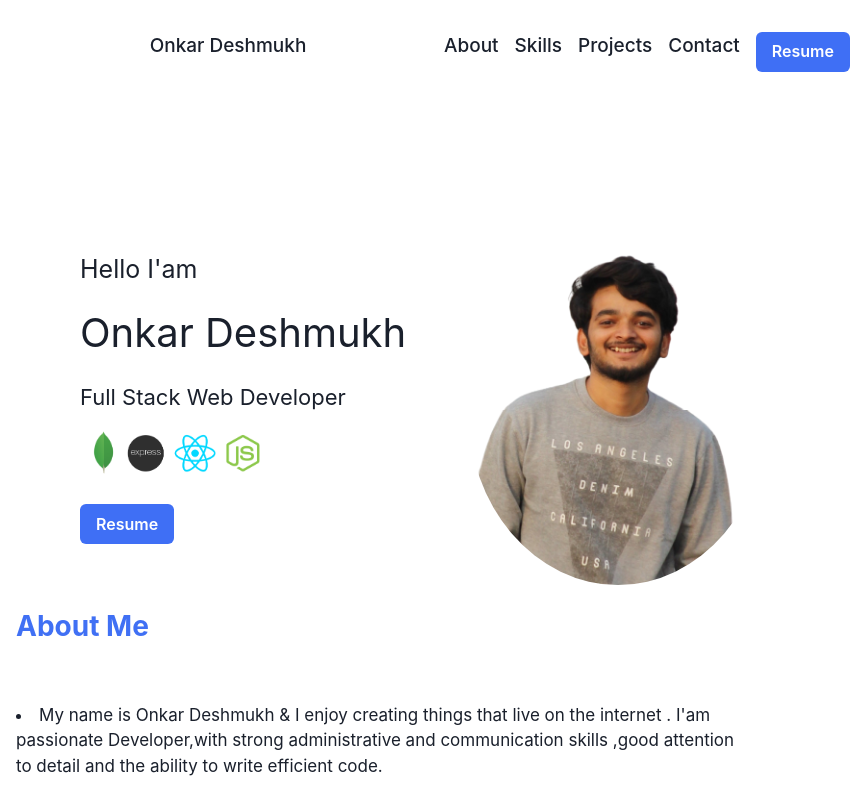
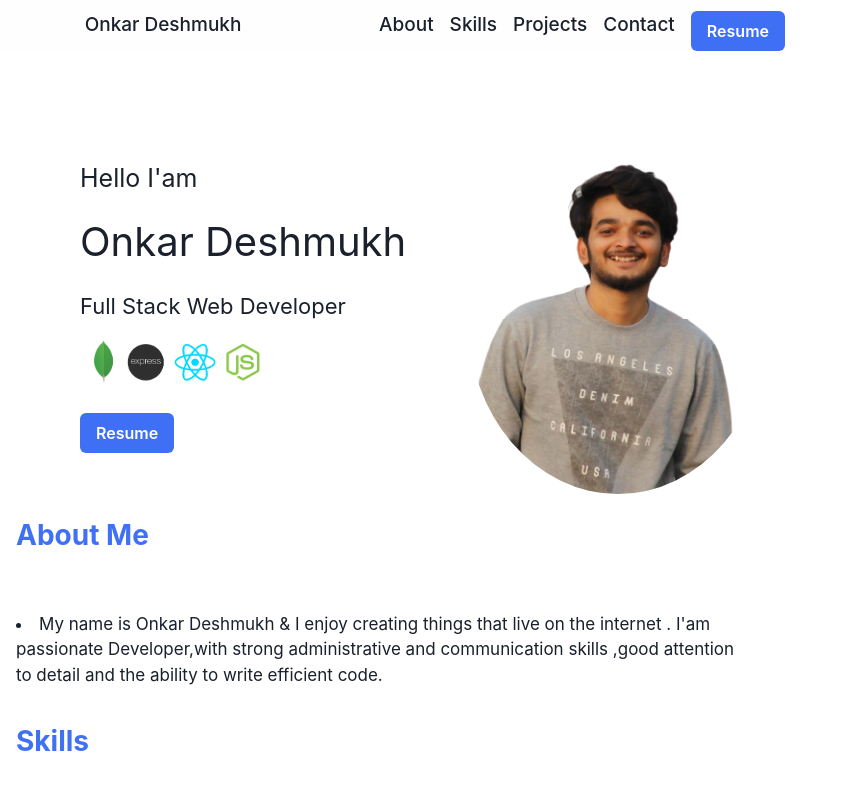
Before and after one commit to Onkar271998/Onkar_Deshmukh_Portfolio, a React (Create React App) app: page / in a window 768 px wide. Shown: the top 800 px of the page, 850 px wide, since content can reach past the window. Built offline with nearby package versions, Linux system fonts and the light colour scheme.

Commit message:
navbar sticky

```diff
--- a/public/index.html
+++ b/public/index.html
@@ -24,7 +24,7 @@
       work correctly both with client-side routing and a non-root public URL.
       Learn how to configure a non-root public URL by running `npm run build`.
     -->
-    <title>React App</title>
+    <title>Onkar Deshmukh</title>
   </head>
   <body>
     <noscript>You need to enable JavaScript to run this app.</noscript>
--- a/src/styles/home.module.css
+++ b/src/styles/home.module.css
@@ -21,7 +21,7 @@
   }
   .container {
     display: flex;
-
+padding-top: 6rem;
     width: 80%;
 
     line-height: 4rem;
--- a/src/styles/navbar.module.css
+++ b/src/styles/navbar.module.css
@@ -81,16 +81,23 @@ font-weight: 500;
 
  .container{
   display: flex;
-  margin-top: 2rem;
+  margin-top: -0.5rem;
+  height: 60px;
+  justify-content: center;
+  /* padding: 0.6rem; */
+  padding-top:1.2rem ;
+
   font-size: 19px;
   font-weight: 500;
   justify-content: space-between;
-  /* width: 100%;
-padding: 40px 250px;
+ background-color: #fefefe;
+ position: fixed;
+   width: 100%;
+/* padding: 40px 250px;
 box-sizing: border-box;
 
 font-size: 19px;
-font-weight: 500; */
+font-weight: 500;  */
 }
 
 
@@ -102,6 +109,7 @@ justify-content: space-evenly;
 margin-left: 100px;
 
 text-align: center;
+
 }
 .navin>div{
   margin-left: 1rem;
@@ -117,6 +125,7 @@ text-align: center;
   font-size: 19px;
   font-weight: 500;
   margin-left: 8rem;
+
 }
 
 .moba{
@@ -136,7 +145,9 @@ text-align: center;
     font-weight: 500;
     margin-left: -0.5rem;
   }
-
+ .container{
+  background-color: #fefefe;
+ }
 }
 
 
@@ -152,6 +163,13 @@ box-sizing: border-box;
 
 font-size: 19px;
 font-weight: 500; */
+background-color: #fefefe;
+margin-top: -0.5rem;
+height: 60px;
+justify-content: center;
+/* padding: 0.6rem; */
+/* padding-top:1.2rem ; */
+position: fixed;
 }
 
 
```
